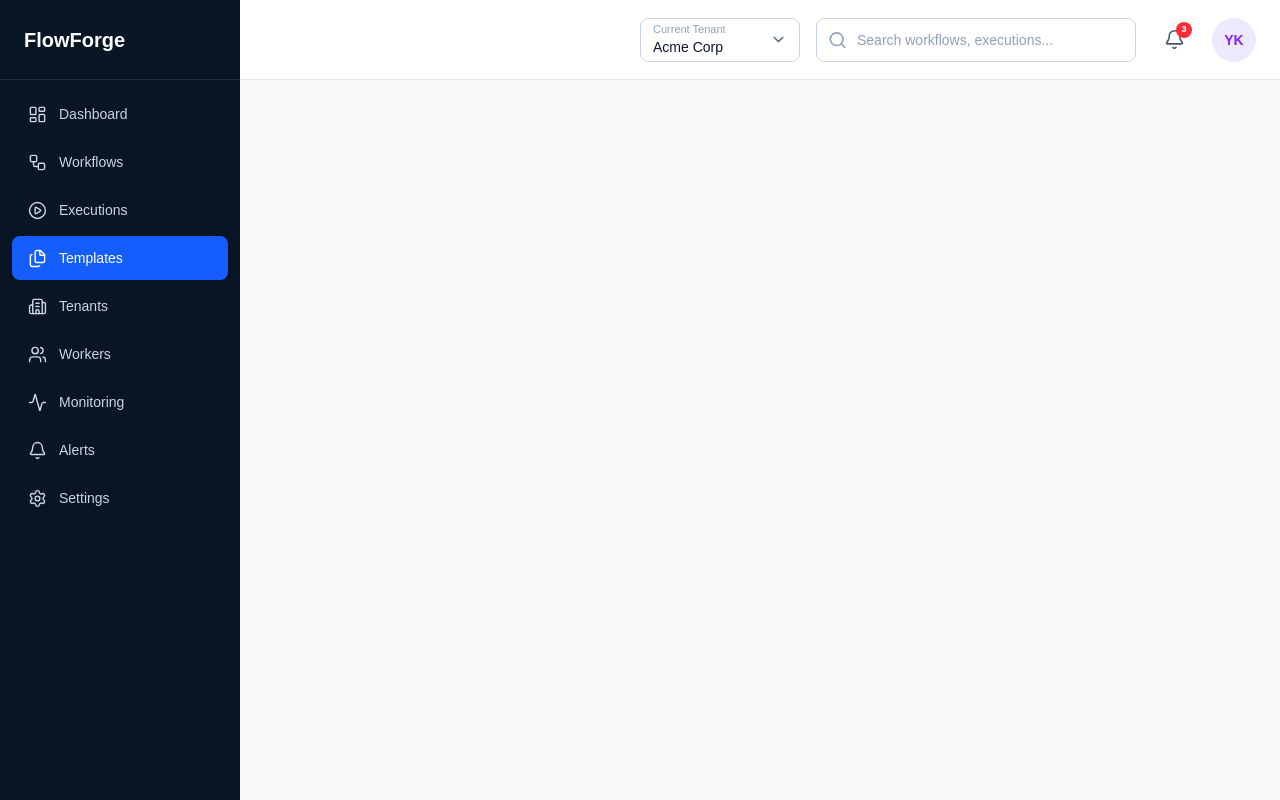
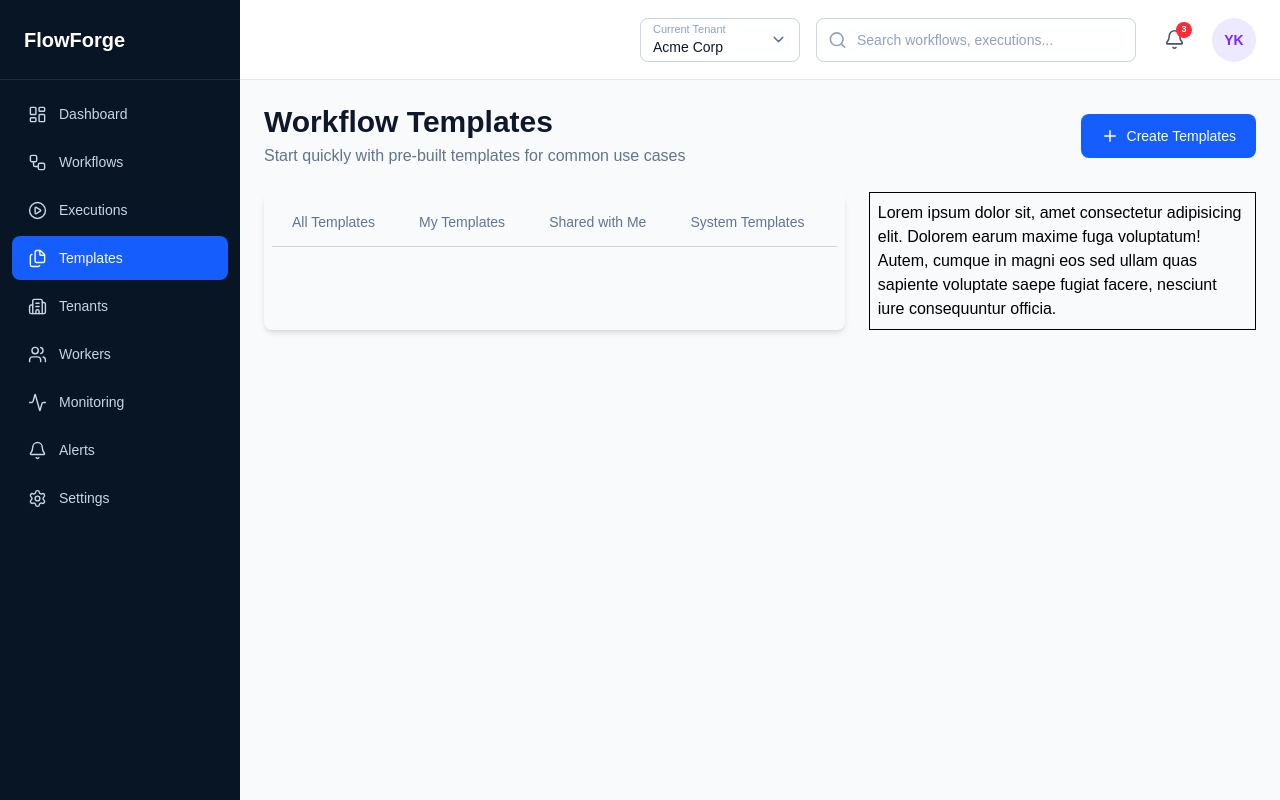
Before and after one commit to rajyalaxmichevula/PROJECT1, a React (Vite) app: page /templates in a window 1280 px wide. Built offline with nearby package versions, Linux system fonts and the light colour scheme.

Commit message:
creating Templates Page

```diff
--- /dev/null
+++ b/src/components/Templates/OrderProcessing.jsx
@@ -0,0 +1,13 @@
+import React from 'react'
+
+const OrderProcessing = () => {
+    return (
+        <div className=' border p-2'>
+
+            Lorem ipsum dolor sit, amet consectetur adipisicing elit. Dolorem earum maxime fuga voluptatum! Autem, cumque in magni eos sed ullam quas sapiente voluptate saepe fugiat facere, nesciunt iure consequuntur officia.
+
+        </div>
+    )
+}
+
+export default OrderProcessing
--- /dev/null
+++ b/src/components/Templates/TemplatesLibrary.jsx
@@ -0,0 +1,56 @@
+import React, { useState } from 'react'
+
+const TemplatesLibrary = () => {
+
+    const [activeTab, setActiveTab] = useState('allTemplates')
+
+    return (
+        <div className=' p-2 shadow-md rounded-lg' >
+
+            <div className="flex items-center gap-1 border-b border-b-gray-300">
+                <button
+                    onClick={() => setActiveTab('allTemplates')}
+                    className={`border-b-2 px-5 py-3 text-sm font-medium ${activeTab === 'flow'
+                        ? 'border-blue-600 text-blue-600'
+                        : 'border-transparent text-slate-500'
+                        }`}
+                >
+                    All Templates
+                </button>
+
+                <button
+                    onClick={() => setActiveTab('myTemplates')}
+                    className={`border-b-2 px-5 py-3 text-sm font-medium ${activeTab === 'timeline'
+                        ? 'border-blue-600 text-blue-600'
+                        : 'border-transparent text-slate-500'
+                        }`}
+                >
+                    My Templates
+                </button>
+
+                <button
+                    onClick={() => setActiveTab('myTemplates')}
+                    className={`border-b-2 px-5 py-3 text-sm font-medium ${activeTab === 'timeline'
+                        ? 'border-blue-600 text-blue-600'
+                        : 'border-transparent text-slate-500'
+                        }`}
+                >
+                   Shared with Me
+                </button>
+
+                <button
+                    onClick={() => setActiveTab('myTemplates')}
+                    className={`border-b-2 px-5 py-3 text-sm font-medium ${activeTab === 'timeline'
+                        ? 'border-blue-600 text-blue-600'
+                        : 'border-transparent text-slate-500'
+                        }`}
+                >
+                    System Templates
+                </button>
+            </div>
+
+        </div>
+    )
+}
+
+export default TemplatesLibrary
--- /dev/null
+++ b/src/components/Templates/TemplatesPageHeader.jsx
@@ -0,0 +1,27 @@
+import { Plus } from "lucide-react";
+
+const TemplatesPageHeader = () => {
+    return (
+        <div className="flex items-center justify-between">
+            <div>
+                <h1 className="text-3xl font-semibold text-slate-900">
+                    Workflow Templates
+                </h1>
+
+                <p className="mt-1 text-base text-slate-500">
+                    Start quickly with pre-built templates for common use cases
+                </p>
+            </div>
+
+            <button
+                type="button"
+                className="flex items-center gap-2 rounded-lg bg-blue-600 px-5 py-3 text-sm font-medium text-white transition hover:bg-blue-700"
+            >
+                <Plus size={18} />
+                <span>Create Templates</span>
+            </button>
+        </div>
+    );
+};
+
+export default TemplatesPageHeader;
--- a/src/pages/Templates.jsx
+++ b/src/pages/Templates.jsx
@@ -1,5 +1,23 @@
+import OrderProcessing from "../components/Templates/OrderProcessing";
+import TemplatesLibrary from "../components/Templates/TemplatesLibrary";
+import TemplatesPageHeader from "../components/Templates/TemplatesPageHeader";
+
 const Templates = () => {
-  return <div></div>;
+  return (
+    <div className="space-y-6 p-6">
+
+      <TemplatesPageHeader />
+
+      <div className="grid grid-cols-1 gap-6 xl:grid-cols-[1.2fr_0.8fr]">
+
+        <TemplatesLibrary/>
+
+        <OrderProcessing />
+      </div>
+
+
+    </div>
+  );
 };
 
 export default Templates;
```
